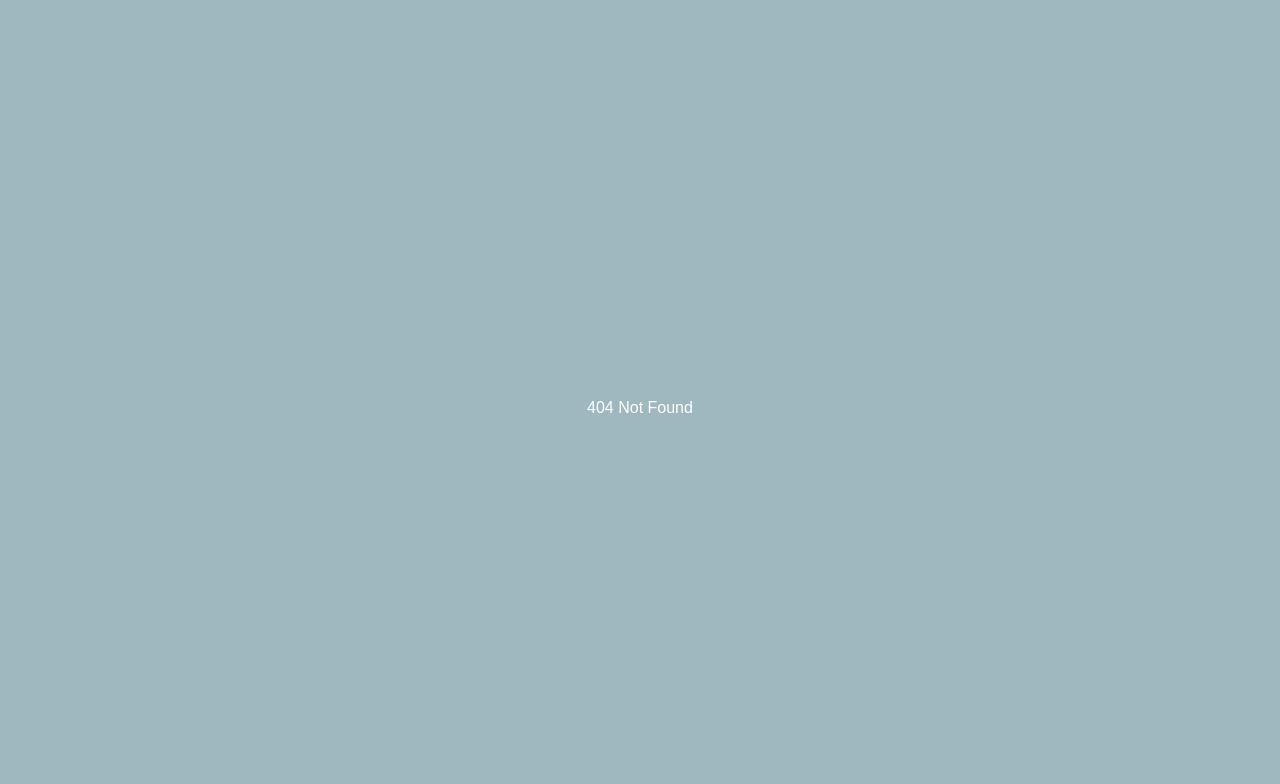
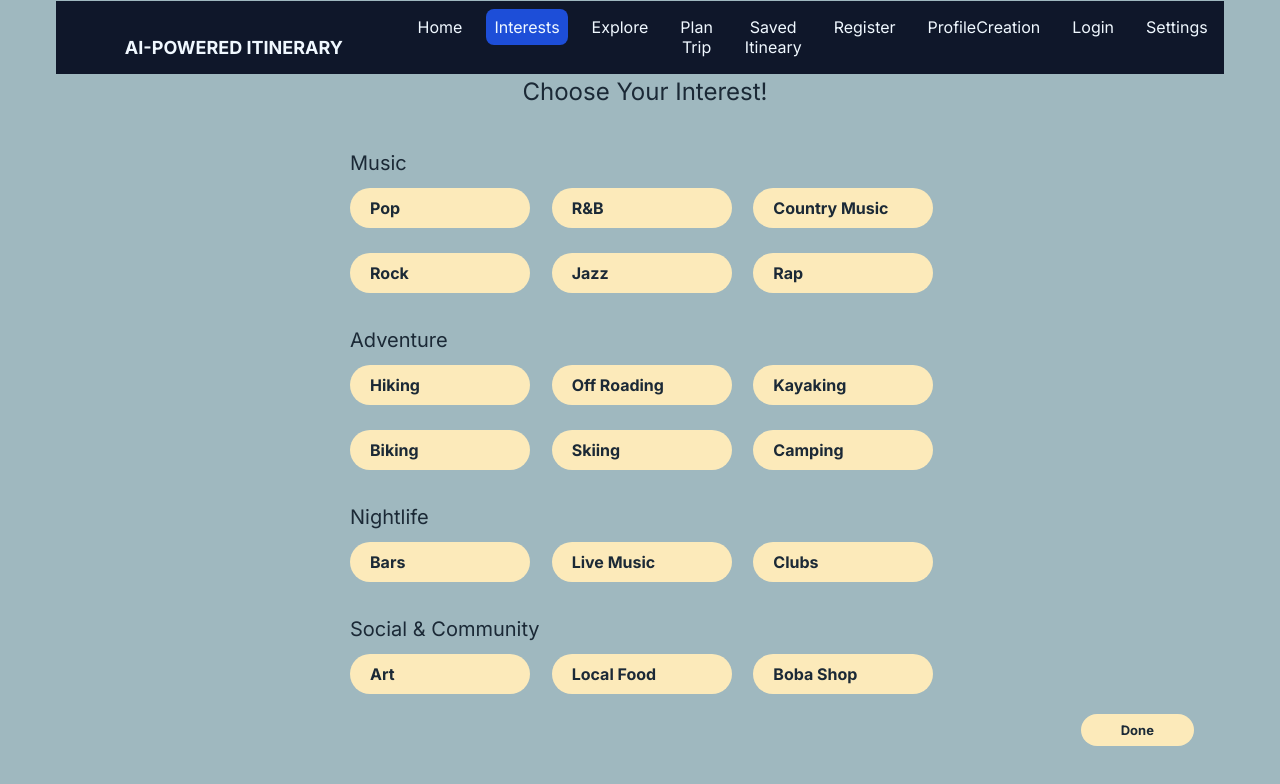
Before and after one commit to AI-Powered-Itinerary-Planner/AI-Powered-Itinerary, a React (Vite) app in the folder frontend/: page /interestPage in a window 1280 px wide. Before the commit this address had no page. Shown: the top 784 px of the page. Built offline with nearby package versions, Linux system fonts and the light colour scheme.

Commit message:
Pull from the main and added my pages to the nav. The pages I added were the interest page and Profile creation page

```diff
--- a/frontend/package.json
+++ b/frontend/package.json
@@ -7,7 +7,8 @@
     "dev": "vite",
     "build": "vite build",
     "lint": "eslint .",
-    "preview": "vite preview"
+    "preview": "vite preview",
+    "start": "vite"
   },
   "dependencies": {
     "@react-oauth/google": "^0.12.1",
--- a/frontend/src/components/Navbar.jsx
+++ b/frontend/src/components/Navbar.jsx
@@ -17,10 +17,12 @@ const Navbar = () => {
     </div>
     <ul className={menuOpen ? "open" : ""}>
         <li><NavLink to="/home">Home</NavLink></li>
+        <li><NavLink to="/interestPage">Interests</NavLink></li>
         <li><NavLink to="/explore">Explore</NavLink></li>
         <li><NavLink to="/plantrip">Plan Trip</NavLink></li>
         <li><NavLink to="/saved-itineary">Saved Itineary</NavLink></li>
         <li><NavLink to="/register">Register</NavLink></li>
+        <li><NavLink to="/profileCreation">ProfileCreation</NavLink></li>
         <li><NavLink to="/login">Login</NavLink></li>
         <li><NavLink to="/settings">Settings</NavLink></li>
         {/* <li><NavLink to="/about">About</NavLink></li> */}
--- /dev/null
+++ b/frontend/src/pages/InterestScreen.css
@@ -0,0 +1,146 @@
+@import url('https://fonts.googleapis.com/css2?family=Inter:wght@400;600;700&display=swap');
+
+.interest-page {
+  text-align: center;
+  background-color: #9FB8BF;
+  padding: 20px;
+  min-height: 100vh;
+  display: flex;
+  flex-direction: column;
+  align-items: center;
+}
+
+.interest-container {
+  width: 100%;
+  max-width: 600px;
+  padding-top: 10px;
+}
+
+
+.interest-grid {
+  display: grid;
+  grid-template-columns: repeat(3, 1fr);
+  gap: 5px;
+  justify-content: center;
+  width: 100%;
+  max-width: 600px;
+}
+
+.interest-button {
+  background-color: #FCEABA;
+  border: none;
+  padding: 10px 10px;
+  border-radius: 30px;
+  font-family: 'Inter', sans-serif;
+  font-size: 16px;
+  font-weight: 900;
+  color: #1B2936;
+  cursor: pointer;
+  transition: background 0.3s, color 0.3s;
+  text-align: left;
+  min-width: 140px;
+  max-width: 180px;
+  width: 100%;
+  display: flex;
+  align-items: center;
+  justify-content: left;
+  padding-left: 20px;
+  white-space: nowrap;
+}
+
+.interest-button.selected {
+  background-color: #1B2936;
+  color: #FCEABA;
+}
+.interest-button:hover {
+  background-color: #1B2936;
+  color: #FCEABA;
+}
+
+.title {
+  font-size: 24px;
+  font-weight: 400;
+  font-family: 'Inter', sans-serif;
+  color: #1B2936;
+  text-align: center;
+  margin-top: 0;
+  padding-top: 20px;
+  width: 100%;
+  padding-left: 10px;
+}
+
+
+.done-button {
+  width: 10%;
+  border-radius: 20px;
+  padding: 8px;
+  font-family: 'Inter', sans-serif;
+  font-size: 13px;
+  font-weight: 700;
+  background-color: #FCEABA;
+  color: #1B2936;
+  border: none;
+  cursor: pointer;
+  transition: background 0.3s, color 0.3s;
+  margin-left: auto;
+  display: block;
+}
+
+.done-button:hover {
+  background-color: #1B2936;
+  color: #FCEABA;
+}
+.category-title {
+  font-family: 'Inter', sans-serif;
+  font-size: 20px;
+  font-weight: 400;
+  margin-bottom: 3px;
+  margin-top: 15px;
+  text-align: left;
+  width: 100%;
+  padding-left: 10px;
+}
+
+
+@media (max-width: 1200px) {
+  .interest-grid {
+    grid-template-columns: repeat(4, 1fr);
+  }
+}
+
+@media (max-width: 1024px) {
+  .interest-grid {
+    grid-template-columns: repeat(3, 1fr);
+  }
+}
+
+@media (max-width: 768px) {
+  .interest-grid {
+    grid-template-columns: repeat(3, 1fr);
+  }
+
+  .interest-button {
+    font-size: 13px;
+    padding: 8px 10px;
+    min-width: 110px;
+    max-width: 140px;
+  }
+}
+
+@media (max-width: 480px) {
+  .interest-grid {
+    grid-template-columns: repeat(2, 1fr);
+  }
+
+  .interest-button {
+    font-size: 12px;
+    padding: 6px 8px;
+    min-width: 100px;
+  }
+}
+
+@media (max-width: 360px) {
+  .interest-grid {
+    grid-template-columns: repeat(1, 1fr);
+  }
+}
--- /dev/null
+++ b/frontend/src/pages/InterestScreen.jsx
@@ -0,0 +1,48 @@
+import React, { useState } from 'react';
+import './InterestScreen.css';
+
+export default function InterestPage() {
+  const categories = {
+    Music: ["Pop", "R&B", "Country Music", "Rock", "Jazz", "Rap"],
+    Adventure: ["Hiking", "Off Roading", "Kayaking", "Biking", "Skiing", "Camping"],
+    Nightlife: ["Bars", "Live Music", "Clubs"],
+    "Social & Community": ["Art", "Local Food", "Boba Shop"],
+  };
+
+  const [selectedInterests, setSelectedInterests] = useState(new Set());
+
+  const toggleInterest = (interest) => {
+    setSelectedInterests((prev) => {
+      const newSet = new Set(prev);
+      if (newSet.has(interest)) {
+        newSet.delete(interest);
+      } else {
+        newSet.add(interest);
+      }
+      return newSet;
+    });
+  };
+
+  return (
+    <div className="interest-page">
+      <h1 className="title">Choose Your Interest!</h1>
+      {Object.entries(categories).map(([category, interests]) => (
+        <div key={category} className="interest-container">
+          <h2 className="category-title">{category}</h2>
+          <div className="interest-grid">
+            {interests.map((interest) => (
+              <button
+                key={interest}
+                onClick={() => toggleInterest(interest)}
+                className={`interest-button ${selectedInterests.has(interest) ? "selected" : ""}`}
+              >
+                {interest}
+              </button>
+            ))}
+          </div>
+        </div>
+      ))}
+      <button className="done-button">Done</button>
+    </div>
+  );
+}
--- /dev/null
+++ b/frontend/src/pages/ProfileCreation.css
@@ -0,0 +1,116 @@
+
+@import url('https://fonts.googleapis.com/css2?family=Inter:wght@400;600;700&display=swap');
+* {
+    margin: 0;
+    padding: 0;
+    box-sizing: border-box;
+  }
+
+  body {
+    font-family: 'Inter', sans-serif;
+    background-color: #9FB8BF;
+    display: flex;
+    justify-content: center;
+    align-items: center;
+    height: 100vh;
+  }
+
+  .profile-container {
+    display: flex;
+    justify-content: center;
+    align-items: center;
+    height: 100%;
+    width: 100%;
+    padding: 20px;
+  }
+
+  .profile-card {
+    background-color: #9FB8BF;
+    color: #FCEABA;
+    padding: 50px;
+    border-radius: 20px;
+    width: 100%;
+    max-width: 600px;
+    text-align: center;
+  }
+
+  h2 {
+    font-size: 24px;
+    margin-bottom: 30px;
+    font-family: 'Inter', sans-serif;
+    font-weight: 400;
+    color: #1B2936;
+    padding-bottom: 20;
+  }
+
+  .profile-pic-placeholder {
+    width: 120px;
+    height: 120px;
+    background-color: #FCEABA;
+    border-radius: 50%;
+    margin: 0 auto 20px;
+  }
+
+  form {
+    display: flex;
+    flex-direction: column;
+    gap: 15px;
+  }
+
+  .input-group {
+    display: flex;
+
+    flex-direction: column;
+  }
+
+  label {
+    font-size: 16px;
+    color: #1B2936;
+    font-family: 'Inter', sans-serif;
+    margin-bottom: 5px;
+  }
+
+  input {
+    padding: 15px;
+    font-size: 16px;
+    font-family: 'Inter', sans-serif;
+    border: none;
+    border-radius: 30px;
+    padding-left: 20px;
+    background-color: #FCEABA;
+  }
+
+  button {
+    background-color: #FCEABA;
+    color: #1B2936;
+    padding: 12px;
+    font-family: 'Inter', sans-serif;
+    font-size: 18px;
+    border: none;
+    border-radius: 35px;
+    cursor: pointer;
+    transition: background-color 0.3s ease;
+  }
+
+  button:hover {
+    background-color: #1B2936;
+    color: #FCEABA;
+  }
+
+  @media (max-width: 600px) {
+    .profile-card {
+      padding: 20px;
+    }
+
+    h2 {
+      font-size: 20px;
+    }
+
+    input {
+      font-size: 14px;
+    }
+
+    button {
+      font-size: 16px;
+    }
+  }
--- /dev/null
+++ b/frontend/src/pages/ProfileCreation.jsx
@@ -0,0 +1,38 @@
+import React from 'react';
+import './ProfileCreation.css'
+
+const ProfileCreation = () => {
+  return (
+    <div className="profile-container">
+      <div className="profile-card">
+        <h2>Profile Creation</h2>
+        <div className="profile-pic-placeholder"></div>
+        <form>
+          <div className="input-group">
+            <input type="text" id="full-name" placeholder='Full name'name="full-name" required />
+          </div>
+
+          <div className="input-group">
+            <input type="number" id="age" placeholder='age' name="age" required />
+          </div>
+
+          <div className="input-group">
+            <input type="text" id="country" placeholder='Country of Residence'name="country" required />
+          </div>
+
+          <div className="input-group">
+            <input type="text" id="zip-code" placeholder='Zip Code' name="zip-code" required />
+          </div>
+
+          <div className="input-group">
+            <input type="text" id="currency" placeholder='Preferred Currency'name="currency" required />
+          </div>
+
+          <button type="submit">Create Profile</button>
+        </form>
+      </div>
+    </div>
+  );
+};
+
+export default ProfileCreation;
--- a/frontend/src/routes/Router.jsx
+++ b/frontend/src/routes/Router.jsx
@@ -5,6 +5,8 @@ import Register from "../pages/Register";
 import Plantrip from "../pages/Plantrip";
 import Layout from "../components/Layout";
 import Settings from "../pages/Settings";
+import ProfileCreation from "../pages/ProfileCreation";
+import InterestPage from "../pages/InterestScreen";
 
 const router = createBrowserRouter([
     {
@@ -14,6 +16,8 @@ const router = createBrowserRouter([
         children: [
             { path: "/home", element: <Home /> },
             { path: "/login", element: <Login /> },
+            { path: "/profileCreation", element: <ProfileCreation /> },
+            { path: "/interestPage", element: <InterestPage /> },
             { path: "/register", element: <Register /> },
             { path: "/plantrip", element: <Plantrip /> },
             { path: "/settings", element: <Settings />}
```
